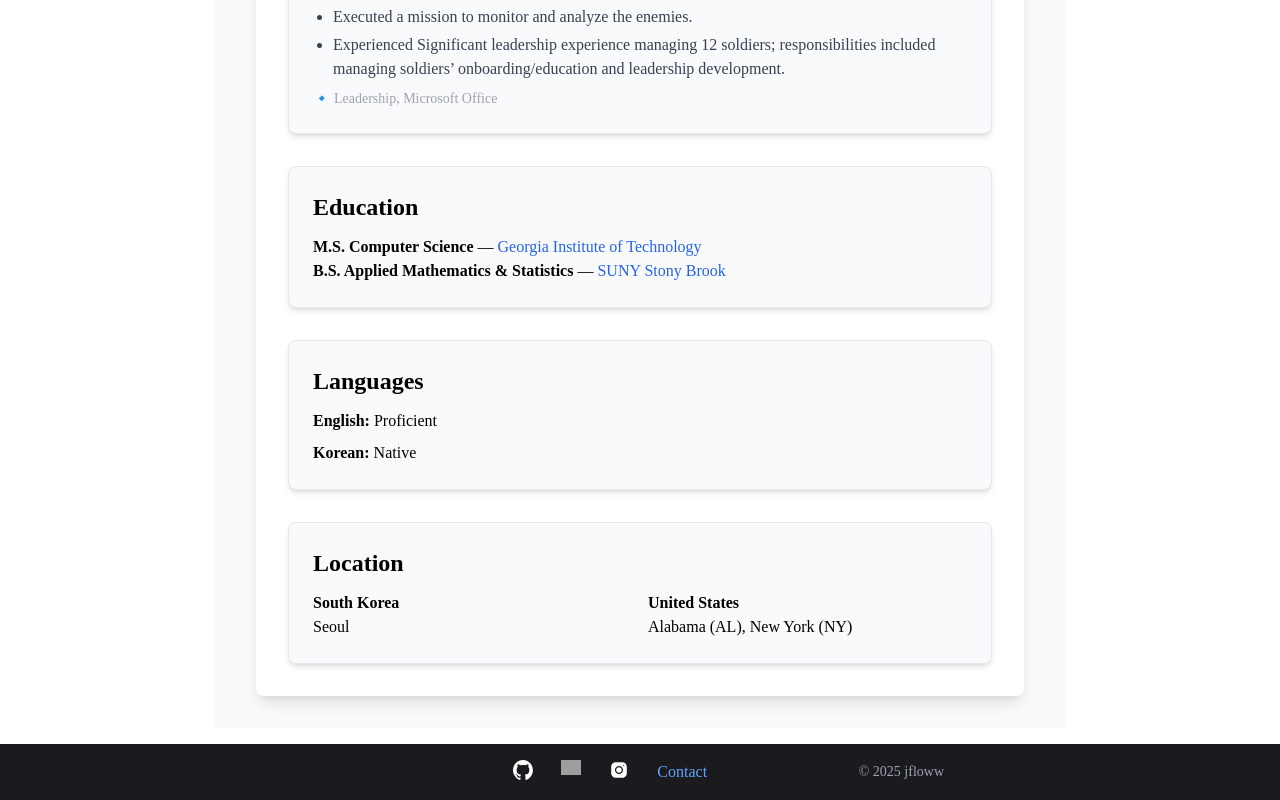
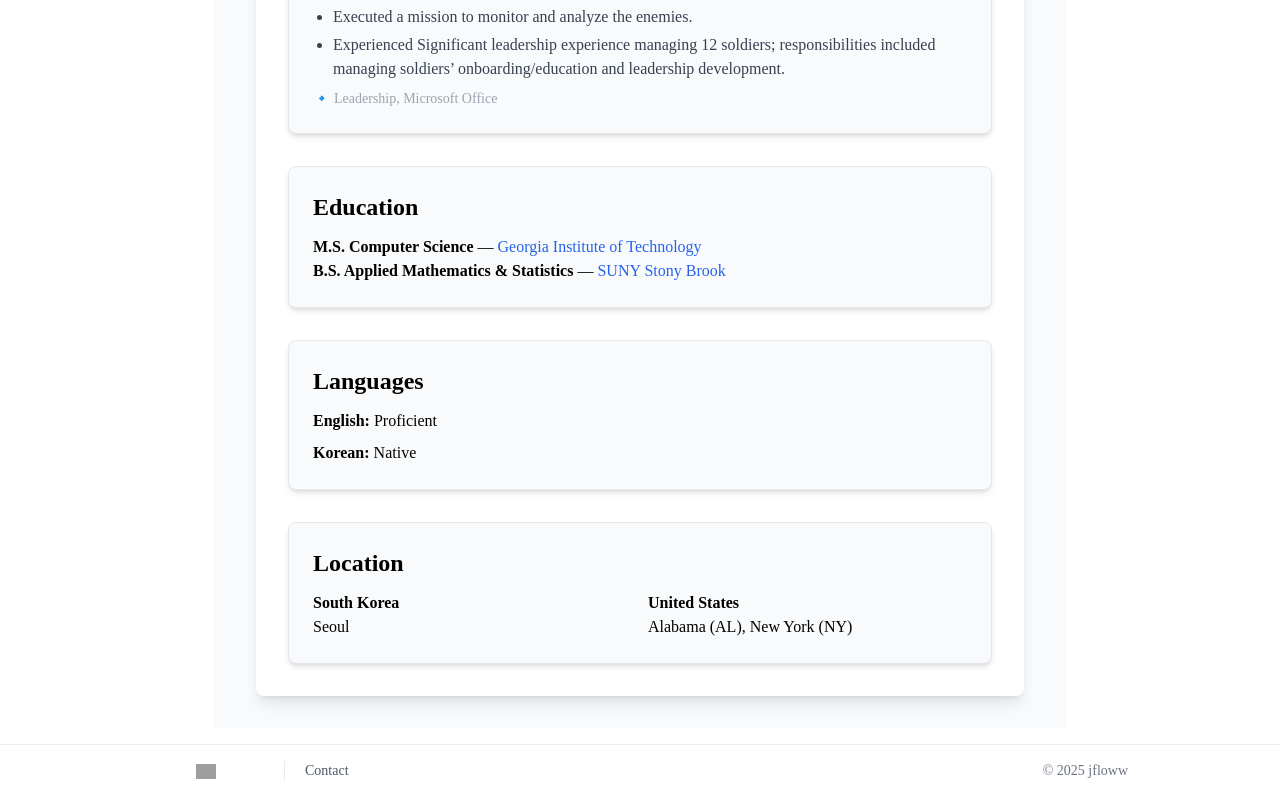
Before and after one commit to jfloww/jfloww-portfolio, a Next.js app: page /about in a window 1280 px wide. Shown: the part 1259-2059 px from the top of the page. Built offline with nearby package versions, Linux system fonts and the light colour scheme; grey boxes are pictures that could not be loaded.

Commit message:
feat: imgae size update

```diff
--- a/app/components/pages/ProjectsPage.tsx
+++ b/app/components/pages/ProjectsPage.tsx
@@ -23,13 +23,15 @@ export default async function ProjectsPage() {
                 className="group rounded-2xl overflow-hidden border border-gray-200/80 dark:border-white/10 bg-white/60 dark:bg-white/5 hover:bg-white/80 dark:hover:bg-white/10 transition-colors"
               >
                 <div className="relative aspect-[4/3] w-full bg-gray-50 dark:bg-white/5">
+                  <div className="absolute inset-4">
                     <Image
                       src={cover}
                       alt={post.title}
                       fill
-                    className="object-cover"
+                      className="object-contain"
                       sizes="(max-width: 768px) 100vw, (max-width: 1024px) 50vw, 33vw"
                     />
+                  </div>
                 </div>
 
                 <div className="p-4">
--- a/app/components/templates/ClientHome.tsx
+++ b/app/components/templates/ClientHome.tsx
@@ -65,7 +65,9 @@ export default function ClientHome({ projList }: ClientHomeProps) {
                 className="group rounded-2xl overflow-hidden border border-gray-200/80 dark:border-white/10 bg-white/60 dark:bg-white/5 hover:bg-white/80 dark:hover:bg-white/10 transition-colors"
               >
                 <div className="relative aspect-[4/3] w-full bg-gray-50 dark:bg-white/5">
-                  <Image src={cover} alt={proj.title} fill className="object-cover" sizes="(max-width: 768px) 50vw, 33vw" />
+                  <div className="absolute inset-4">
+                    <Image src={cover} alt={proj.title} fill className="object-contain" sizes="(max-width: 768px) 50vw, 33vw" />
+                  </div>
                   {/* stack only */}
                   {proj.techStack && (
                     <div className="absolute inset-x-0 bottom-0 p-3">
--- a/app/components/templates/MainFooter.tsx
+++ b/app/components/templates/MainFooter.tsx
@@ -1,33 +1,40 @@
 import Link from 'next/link';
 import Image from 'next/image';
-import clsx from 'clsx';
 
 export default function Footer() {
   return (
-    <footer className="w-full h-14 bg-[#1A1A1F] text-white flex items-center justify-center">
-      <div className={clsx('flex items-center justify-between w-full px-4 md:w-1/2')}>
-        <div className="hidden md:block"></div>
-        <div className={clsx('flex space-x-3 md:space-x-6')}>
-          <a target="_blank" href="https://github.com/jfloww" rel="noopener noreferrer">
-            <div className="footer-icon">
+    <footer className="w-full border-t border-gray-200/70 dark:border-white/10 bg-white/70 dark:bg-[#1A1A1F]/80 backdrop-blur">
+      <div className="mx-auto w-full max-w-5xl px-6 py-4">
+        <div className="flex flex-col md:flex-row items-center justify-between gap-6">
+          <div className="flex items-center gap-5">
+            <a aria-label="GitHub" target="_blank" href="https://github.com/jfloww" rel="noopener noreferrer" className="footer-icon">
               <Image src="/icons/github.svg" width={20} height={20} alt="GitHub" />
-            </div>
-          </a>
-          <a target="_blank" href="https://www.linkedin.com/in/jfloww/" rel="noopener noreferrer">
-            <div className="footer-icon">
+            </a>
+            <a aria-label="LinkedIn" target="_blank" href="https://www.linkedin.com/in/jfloww/" rel="noopener noreferrer" className="footer-icon">
               <Image src="/icons/linkedin.svg" width={20} height={20} alt="LinkedIn" />
-            </div>
-          </a>
-          <a target="_blank" href="https://www.instagram.com/jaehoon_jung98/" rel="noopener noreferrer">
-            <div className="footer-icon">
-              <Image src="/icons/insta.svg" width={20} height={20} alt="Insta" />
-            </div>
-          </a>
-          <Link href="/contact" className="text-blue-400 footer-icon ml-12">
-            Contact
-          </Link>
+            </a>
+            <a
+              aria-label="Instagram"
+              target="_blank"
+              href="https://www.instagram.com/jaehoon_jung98/"
+              rel="noopener noreferrer"
+              className="footer-icon"
+            >
+              <Image src="/icons/insta.svg" width={20} height={20} alt="Instagram" />
+            </a>
+
+            <span className="h-5 w-px bg-gray-200/80 dark:bg-white/10" />
+
+            <Link
+              href="/contact"
+              className="text-sm font-medium text-gray-600 hover:text-gray-900 dark:text-white/70 dark:hover:text-white transition-colors"
+            >
+              Contact
+            </Link>
+          </div>
+
+          <div className="text-sm text-gray-500 dark:text-white/60">© {new Date().getFullYear()} jfloww</div>
         </div>
-        <div className="text-gray-400 text-sm">© {new Date().getFullYear()} jfloww</div>
       </div>
     </footer>
   );
```
Lines whose indentation alone changed are shown as unchanged.
